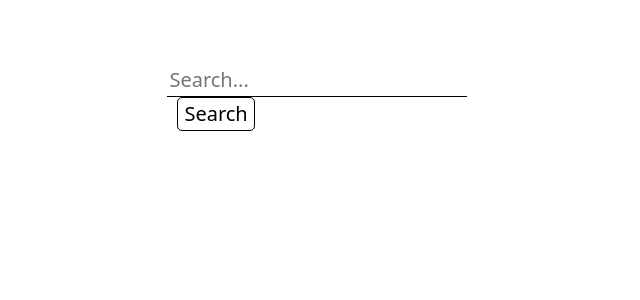
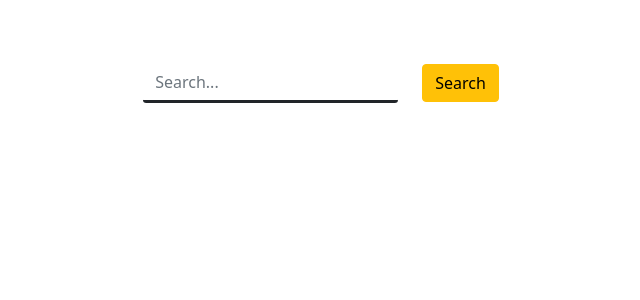
Before and after one commit to Bileq/ReactBooks, a React (Create React App) app: page / in a window 1280 px wide. Shown: the top 300 px of the page, without its empty margins (319-959 px from the left). Built offline with nearby package versions, Linux system fonts and the light colour scheme.

Commit message:
Update Search component to Bootstrap

```diff
--- a/src/App.js
+++ b/src/App.js
@@ -20,17 +20,16 @@ function App() {
   const handleSubmit = event => {
     event.preventDefault()
     //Change comments to ${book}
-    axios.get(`https://jsonplaceholder.typicode.com/photos/?&_limit=5`)
+    axios.get(`https://jsonplaceholder.typicode.com/photos/?&_limit=10`)
       .then(response => {
         setApiResponse(response.data)
       })
   };
 
-  //console.log(apiResponse)
-
   return (
     <div className="App">
       <Search
+        className=""
         handleChange={handleChange}
         handleSubmit={handleSubmit}
       />
--- a/src/components/Search.js
+++ b/src/components/Search.js
@@ -1,15 +1,52 @@
-import React from 'react'
+import React from "react";
+import "../App.css"
 
-const Search = props => (
-    <div className="Search">
-        <form onSubmit={props.handleSubmit}>
-            <label>
-                <input type="text" name="name" placeholder="Search..." id="SearchInput" onChange={props.handleChange}/>
-            </label>
-            <input type="submit" value="Search" id="SearchBtn"/>
-        </form>
-    </div>
 
-)
+const Search = (props) => {
+    const handleChange = props.handleChange;
+    const handleSubmit = props.handleSubmit;
+
+    return (
+        <div className="container">
+            <form onSubmit={handleSubmit} className="row justify-content-center">
+                <div className="col-auto">
+                    <input
+                        onChange={handleChange}
+                        className="form-control border-0 border-bottom border-dark border-3 rounded-1"
+                        type="text"
+                        placeholder="Search..."
+                        aria-label="Search button"
+                    />
+                </div>
+                <div className="col-auto">
+                    <button className="search btn btn-warning" type="submit">
+                        Search
+                    </button>
+                </div>
+            </form>
+        </div>
+        // </div>
+        // <div className="container">
+        //     <form className="row" onSubmit={handleSubmit}>
+        //         <div className="col-auto">
+        //             <input
+        //                 onChange={handleChange}
+        //                 className="form-control"
+        //                 type="text"
+        //                 placeholder="Search..."
+        //                 aria-label="Search button"
+        //             />
+        //         </div>
+        //         <div className="col">
+        //             <div className="col-auto">
+        //                 <button className="btn btn-success ms-5" type="submit">
+        //                     Search
+        //                 </button>
+        //             </div>
+        //         </div>
+        //     </form>
+        // </div>
+    );
+};
 
 export default Search;
--- a/src/components/book/DetailsAccordion.js
+++ b/src/components/book/DetailsAccordion.js
@@ -7,9 +7,9 @@ const DetailsAccordion = (props) => {
     const dataBsTargetId = `#${collapseId}`
 
     return (
-        <div class="accordion accordion-flush" id="details">
-            <div class="accordion-item">
-                <h6 class="accordion-header" id="headingOne">
+        <div className="accordion accordion-flush" id="details">
+            <div className="accordion-item">
+                <h6 className="accordion-header" id="headingOne">
                     <button
                         className="accordion-button
                         collapsed fw-bold ps-0
@@ -31,7 +31,7 @@ const DetailsAccordion = (props) => {
                     aria-labelledby="headingOne"
                     data-bs-parent="#details"
                 >
-                    <div class="accordion-body text-justify-start p-0">
+                    <div className="accordion-body text-justify-start p-0">
                         <div className="container" >
                             <div className="row pt-3">
                                 <div className="col fw-bold">Publisher:</div>
@@ -59,7 +59,7 @@ const DetailsAccordion = (props) => {
                                     <a
                                     //Change title to {title}
                                     href="http://books.google.pl/books?id=ZfFwDwAAQBAJ&pg=PT4&dq=firestarter&hl=&cd=1&source=gbs_api"
-                                    class="link-primary">FireStarter
+                                    className="link-primary">FireStarter
                                     </a>
                                 </div>
                             </div>
```
Also changed, not shown: src/Search.js (deleted, +0 -9 lines), src/components/book/BookInfos.js (+0 -7 lines).
